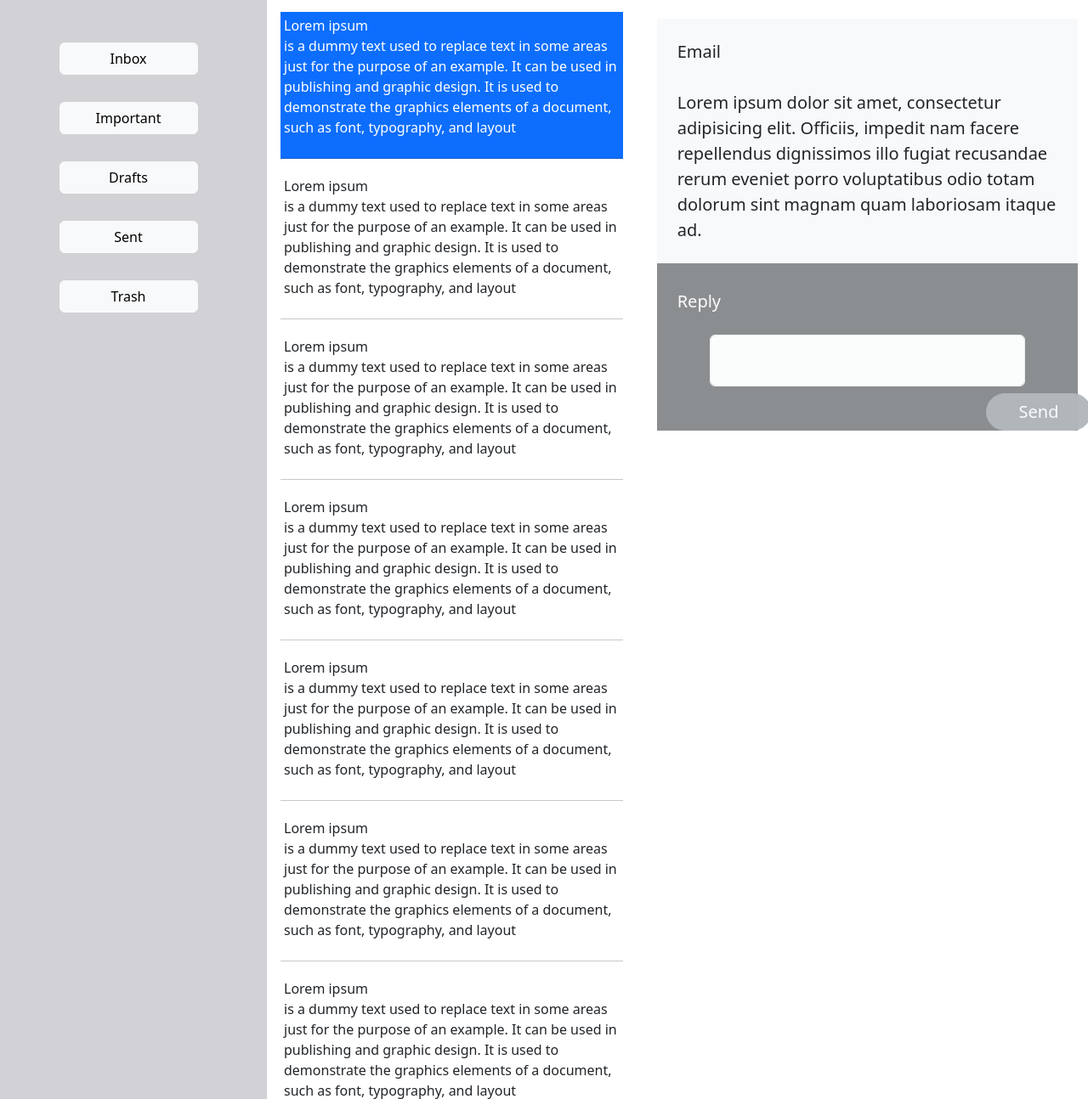
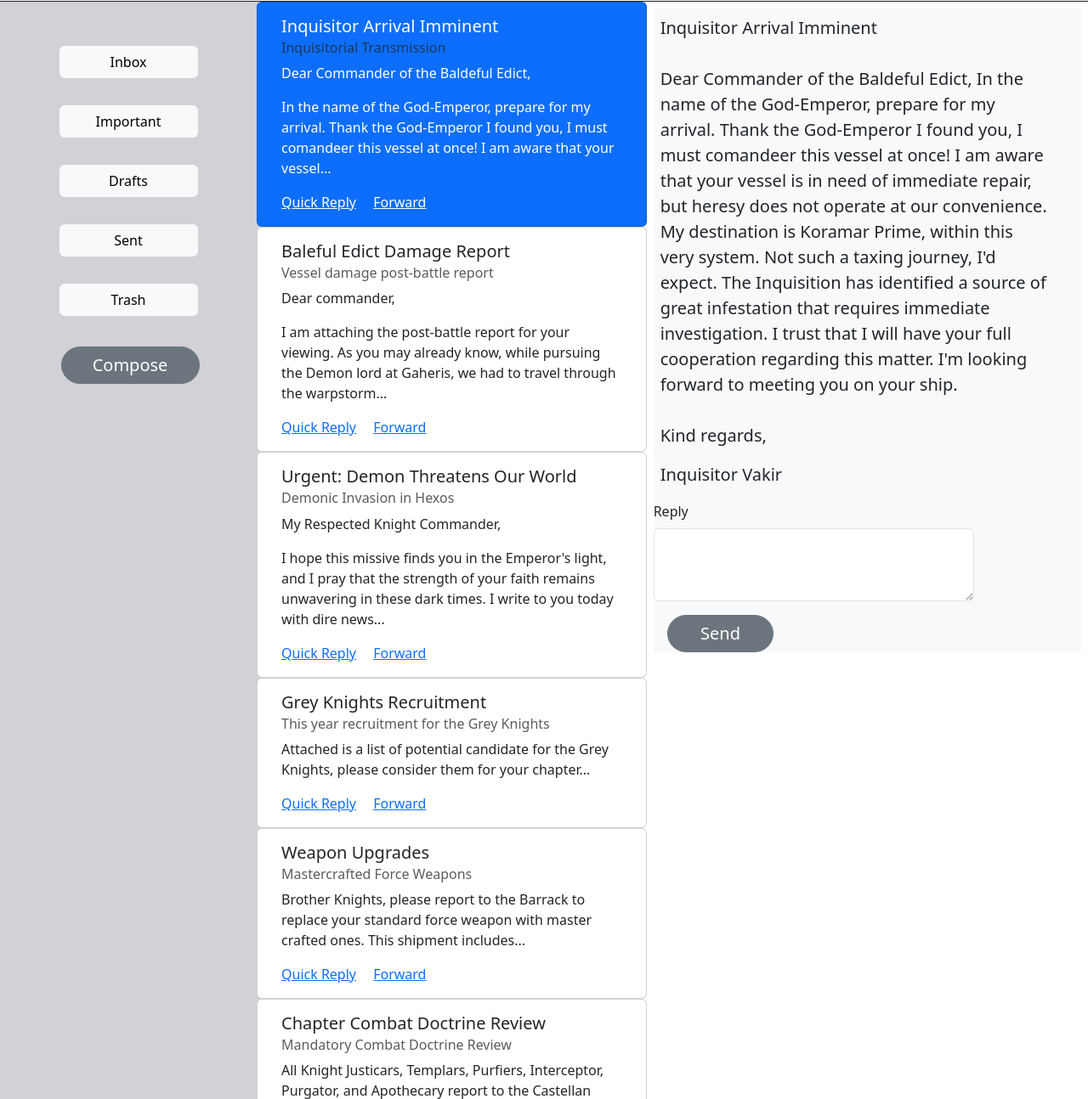
Before and after one commit to longtranBVT/bootstrap-grid-tran, a plain HTML site: page index.html in a window 1280 px wide. Shown: the part 59-1353 px from the top of the page at 85% size. Drawn offline with nearby package versions, Linux system fonts and the light colour scheme.

Commit message:
added compose button, fixed email from raw text to card, added email content, added account management.

```diff
--- a/index.html
+++ b/index.html
@@ -13,13 +13,15 @@
 </head>
 
 <!-- nav bar -->
+
 <body>
   <nav class="navbar navbar-expand-lg bg-body-tertiary me-auto mb-2 mb-lg-0 border-bottom border-dark">
     <div class="container">
-      <a class="navbar-brand">Navbar</a>
-      <div class="d-none d-sm-block">
+      <a class="navbar-brand" href="#">
+      <img src="Assets/icon.png" alt="Grey Knight" width="45" height="34"></a>
+      <div class="d-none d-sm-block w-50">
         <form class="d-flex" role="search">
-          <input class="form-control me-2" type="search" placeholder="Search" aria-label="Search">
+          <input class="form-control me-2" type="search" placeholder="Search inbox" aria-label="Search">
           <button class="btn btn-outline-success" type="submit">Search</button>
         </form>
       </div>
@@ -34,17 +36,17 @@
   </nav>
   <div class="offcanvas offcanvas-start" tabindex="-1" id="offcanvasExample" aria-labelledby="offcanvasExampleLabel">
     <div class="offcanvas-header">
-      <h5 class="offcanvas-title" id="offcanvasExampleLabel">Account</h5>
+      <h5 class="offcanvas-title" id="offcanvasExampleLabel">Yoonie</h5>
       <button type="button" class="btn-close" data-bs-dismiss="offcanvas" aria-label="Close"></button>
     </div>
     <div class="offcanvas-body">
-      <div>
-        Some text as placeholder. In real life you can have the elements you have chosen. Like, text, images, lists,
-        etc.
-      </div>
+      <button class="btn btn-success w-100 m-1"><i class="fa-solid"></i>Account</button>
+      <button class="btn btn-success w-100 m-1"><i class="fa-solid"></i>Change Password</button>
+      <button class="btn btn-success w-100 m-1"><i class="fa-solid"></i>Logout</button>
+      <button class="btn btn-danger w-100 m-1"><i class="fa-solid"></i>Delete Account</button>
       <div class="d-block d-sm-none">
         <form class="d-flex" role="search">
-          <input class="form-control me-2" type="search" placeholder="Search" aria-label="Search">
+          <input class="form-control me-2" type="search" placeholder="Search inbox" aria-label="Search">
           <button class="btn btn-outline-success" type="submit">Search</button>
         </form>
       </div>
@@ -60,95 +62,117 @@
         <button class="btn btn-light w-50 m-1"><i class="fa-solid"></i> Drafts</button>
         <button class="btn btn-light w-50 m-1"><i class="fa-solid"></i> Sent</button>
         <button class="btn btn-light w-50 m-1"><i class="fa-solid"></i> Trash</button>
+        <div class="d-flex justify-content-center ms-1 w-100 mt-2">
+          <button type="button" class="btn btn-secondary w-50 fs-5 rounded-5">Compose</button>
+        </div>
       </div>
     </div>
     <div class="h-100 p-0 col-md-5 d-block col-lg-4 rounded-3 remove-scrollbar" id="col-2-email-section">
 
       <!--email section-->
       <div class="row row-cols-1">
-          <div class="col" id="selected">
-            <div class="p-1 m-3 mb-0 pb-4 border-bottom border-dark border-opacity-25 bg-primary text-white">
-              Lorem ipsum <br> is a dummy text used to replace text in some areas <br> just for the purpose of an
-              example. It can be used in publishing and graphic design. It is used to demonstrate the graphics elements
-              of a document, such as font, typography, and layout
+        <div class="card bg-primary text-white " style="width: 100%;">
+          <div class="card-body">
+            <h5 class="card-title">Inquisitor Arrival Imminent</h5>
+            <h6 class="card-subtitle mb-2 text-body-secondary">Inquisitorial Transmission</h6>
+            <p class="card-text">Dear Commander of the Baldeful Edict,</p>
+            <p class="card-text">In the name of the God-Emperor, prepare for my arrival. Thank the God-Emperor I found
+              you, I must comandeer this vessel at once! I am aware that your vessel...</p>
+            <a href="#" class="card-link text-white">Quick Reply</a>
+            <a href="#" class="card-link text-white">Forward</a>
           </div>
         </div>
-          <div class="col">
-            <div class="p-1 m-3 mb-0 pb-4 border-bottom border-dark border-opacity-25">
-              Lorem ipsum <br> is a dummy text used to replace text in some areas <br> just for the purpose of an
-              example. It can be used in publishing and graphic design. It is used to demonstrate the graphics elements
-              of a document, such as font, typography, and layout
+      </div>
+      <div class="row row-cols-1">
+        <div class="card" style="width: 100%;">
+          <div class="card-body">
+            <h5 class="card-title">Baleful Edict Damage Report</h5>
+            <h6 class="card-subtitle mb-2 text-body-secondary">Vessel damage post-battle report</h6>
+            <p class="card-text">Dear commander,</p>
+            <p class="card-text">I am attaching the post-battle report for your viewing. As you may already know, while
+              pursuing the Demon lord at Gaheris, we had to travel through the warpstorm...</p>
+            <a href="#" class="card-link">Quick Reply</a>
+            <a href="#" class="card-link">Forward</a>
           </div>
         </div>
-          <div class="col">
-            <div class="p-1 m-3 mb-0 pb-4 border-bottom border-dark border-opacity-25">
-              Lorem ipsum <br> is a dummy text used to replace text in some areas <br> just for the purpose of an
-              example. It can be used in publishing and graphic design. It is used to demonstrate the graphics elements
-              of a document, such as font, typography, and layout
+      </div>
+      <div class="row row-cols-1">
+        <div class="card" style="width: 100%;">
+          <div class="card-body">
+            <h5 class="card-title">Urgent: Demon Threatens Our World</h5>
+            <h6 class="card-subtitle mb-2 text-body-secondary">Demonic Invasion in Hexos</h6>
+            <p class="card-text">My Respected Knight Commander,</p>
+            <p>I hope this missive finds you in the Emperor's light, and I pray that the strength of your faith remains
+              unwavering in these dark times. I write to you today with dire news...</p>
+            <a href="#" class="card-link">Quick Reply</a>
+            <a href="#" class="card-link">Forward</a>
           </div>
         </div>
-          <div class="col">
-            <div class="p-1 m-3 mb-0 pb-4 border-bottom border-dark border-opacity-25">
-              Lorem ipsum <br> is a dummy text used to replace text in some areas <br> just for the purpose of an
-              example. It can be used in publishing and graphic design. It is used to demonstrate the graphics elements
-              of a document, such as font, typography, and layout
+      </div>
+      <div class="row row-cols-1">
+        <div class="card" style="width: 100%;">
+          <div class="card-body">
+            <h5 class="card-title">Grey Knights Recruitment</h5>
+            <h6 class="card-subtitle mb-2 text-body-secondary">This year recruitment for the Grey Knights</h6>
+            <p class="card-text">Attached is a list of potential candidate for the Grey Knights, please consider them
+              for your chapter...</p>
+            <a href="#" class="card-link">Quick Reply</a>
+            <a href="#" class="card-link">Forward</a>
           </div>
         </div>
-          <div class="col">
-            <div class="p-1 m-3 mb-0 pb-4 border-bottom border-dark border-opacity-25">
-              Lorem ipsum <br> is a dummy text used to replace text in some areas <br> just for the purpose of an
-              example. It can be used in publishing and graphic design. It is used to demonstrate the graphics elements
-              of a document, such as font, typography, and layout
+      </div>
+      <div class="row row-cols-1">
+        <div class="card" style="width: 100%;">
+          <div class="card-body">
+            <h5 class="card-title">Weapon Upgrades</h5>
+            <h6 class="card-subtitle mb-2 text-body-secondary">Mastercrafted Force Weapons</h6>
+            <p class="card-text">Brother Knights, please report to the Barrack to replace your standard force weapon
+              with master crafted ones. This shipment includes...</p>
+            <a href="#" class="card-link">Quick Reply</a>
+            <a href="#" class="card-link">Forward</a>
           </div>
         </div>
-          <div class="col">
-            <div class="p-1 m-3 mb-0 pb-4 border-bottom border-dark border-opacity-25">
-              Lorem ipsum <br> is a dummy text used to replace text in some areas <br> just for the purpose of an
-              example. It can be used in publishing and graphic design. It is used to demonstrate the graphics elements
-              of a document, such as font, typography, and layout
       </div>
-          </div>
-          <div class="col">
-            <div class="p-1 m-3 mb-0 pb-4 border-bottom border-dark border-opacity-25">
-              Lorem ipsum <br> is a dummy text used to replace text in some areas <br> just for the purpose of an
-              example. It can be used in publishing and graphic design. It is used to demonstrate the graphics elements
-              of a document, such as font, typography, and layout
-            </div>
-          </div>
-          <div class="col ">
-            <div class="p-1 m-3 mb-0 pb-4 border-bottom border-dark border-opacity-25">
-              Lorem ipsum <br> is a dummy text used to replace text in some areas <br> just for the purpose of an
-              example. It can be used in publishing and graphic design. It is used to demonstrate the graphics elements
-              of a document, such as font, typography, and layout
+      <div class="row row-cols-1">
+        <div class="card" style="width: 100%;">
+          <div class="card-body">
+            <h5 class="card-title">Chapter Combat Doctrine Review</h5>
+            <h6 class="card-subtitle mb-2 text-body-secondary">Mandatory Combat Doctrine Review</h6>
+            <p class="card-text">All Knight Justicars, Templars, Purfiers, Interceptor, Purgator, and Apothecary report
+              to the Castellan Champion to review combat procedure...</p>
+            <a href="#" class="card-link">Quick Reply</a>
+            <a href="#" class="card-link">Forward</a>
           </div>
         </div>
       </div>
     </div>
     <!-- open email section -->
-  <div class="h-100 p-0 col-md-7 col-lg-5 d-none d-md-block d-lg-block">
-
-    <div class="bg-light w-80 m-4 mb-0" id="col-3-opened-email-div">
+    <div class="h-100 col-md-7 col-lg-5 d-none d-md-block d-lg-block">
+      <div class="bg-light m-2" id="col-3-opened-email-div">
         <div class="row h-75 d-inline-block ">
-          <div class="col-11 m-4 fs-5" >Email<br> <br>Lorem ipsum dolor sit amet, consectetur adipisicing elit. Officiis, impedit nam facere repellendus dignissimos illo fugiat recusandae rerum eveniet porro voluptatibus odio totam dolorum sint magnam quam laboriosam itaque ad.</div>
+          <div class="col-11 m-2 fs-5">Inquisitor Arrival Imminent<br> <br>Dear Commander of the Baldeful Edict, In the
+            name of the God-Emperor, prepare for my arrival. Thank the God-Emperor I found you, I must comandeer this
+            vessel at once! I am aware that your vessel is in need of immediate repair, but heresy does not operate at
+            our convenience. My destination is Koramar Prime, within this very system. Not such a taxing journey, I'd
+            expect. The Inquisition has identified a source of great infestation that requires immediate investigation.
+            I trust that I will have your full cooperation regarding this matter. I'm looking forward to meeting you on
+            your ship. <br><br>
+            <p>Kind regards,</p>
+            <p>Inquisitor Vakir</p>
           </div>
-
+        </div>
         <!-- reply box -->
-        <div class="bg-dark opacity-50" id="col-3-reply-email-div">
-
-
-                <div class="col-11 fs-5 mb-4 ms-4 text-white" > <br>  Reply <br> </div>
-                <div class="form-floating d-flex justify-content-center text-dark">
-                  <input type="text" class="form-control w-75 h-100 fs-5" id="replay-text-area" placeholder="Reply here"></input>
+        <div class="mb-3 w-75">
+          <label for="reply-box" class="form-label">Reply</label>
+          <textarea class="form-control" id="reply-box" rows="3"></textarea>
         </div>
-
         <!-- reply button -->
-        <div class="d-flex justify-content-end ms-3 w-100 mt-2 ">
+        <div class="d-flex justify-content-start ms-3 w-100 mt-2 ">
           <button type="button" class="btn btn-secondary w-25 fs-5 rounded-5">Send</button>
         </div>
-
-
-
-
+      </div>
+      <div class="d-lg-none d-xl-none">
+        <button type="button" class="btn btn-secondary w-50 fs-5 rounded-5">Compose</button>
       </div>
     </div>
   </div>
```
Also changed, not shown: Assets/icon.png (added). Lines whose indentation alone changed are shown as unchanged.
